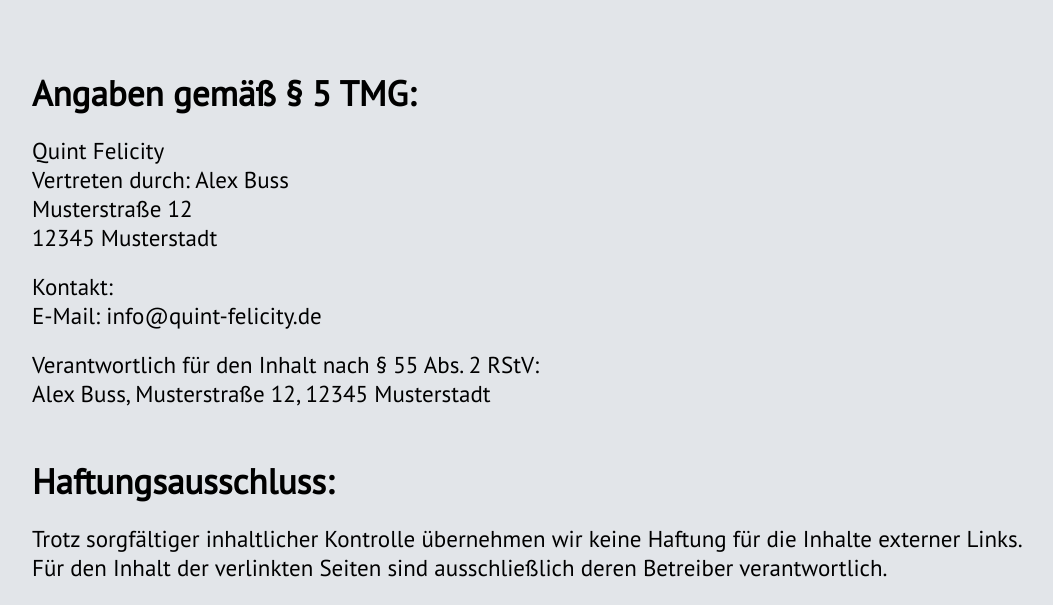
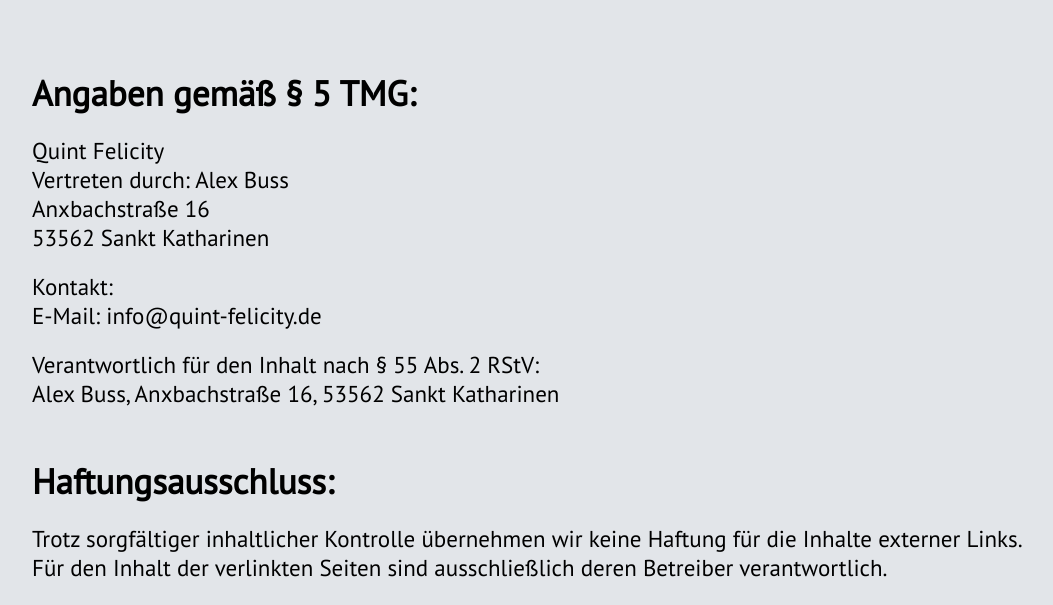
Before and after one commit to teaspoon-de/www-quint-felicity, a PHP site: page /impressum/index.php in a window 1280 px wide. Shown: the part 170-775 px from the top of the page, without its empty margins (8-1061 px from the left). Run offline with PHP 8.4, Linux system fonts and the light colour scheme.

Commit message:
adresse update

```diff
--- a/public/impressum/index.php
+++ b/public/impressum/index.php
@@ -38,12 +38,12 @@
                 <h1>Angaben gemäß § 5 TMG:</h1>
                 <p>Quint Felicity<br>
                 Vertreten durch: Alex Buss<br>
-                Musterstraße 12<br>
-                12345 Musterstadt</p>
+                Anxbachstraße 16<br>
+                53562 Sankt Katharinen</p>
                 <p>Kontakt:<br>
                 E-Mail: info@quint-felicity.de</p>
                 <p>Verantwortlich für den Inhalt nach § 55 Abs. 2 RStV:<br>
-                Alex Buss, Musterstraße 12, 12345 Musterstadt</p>
+                Alex Buss, Anxbachstraße 16, 53562 Sankt Katharinen</p>
 
                 <h1>Haftungsausschluss:</h1>
                 <p>Trotz sorgfältiger inhaltlicher Kontrolle übernehmen wir keine Haftung für die Inhalte externer Links.<br>
```
Also changed, not shown: public/index.php (+11 -11 lines).
